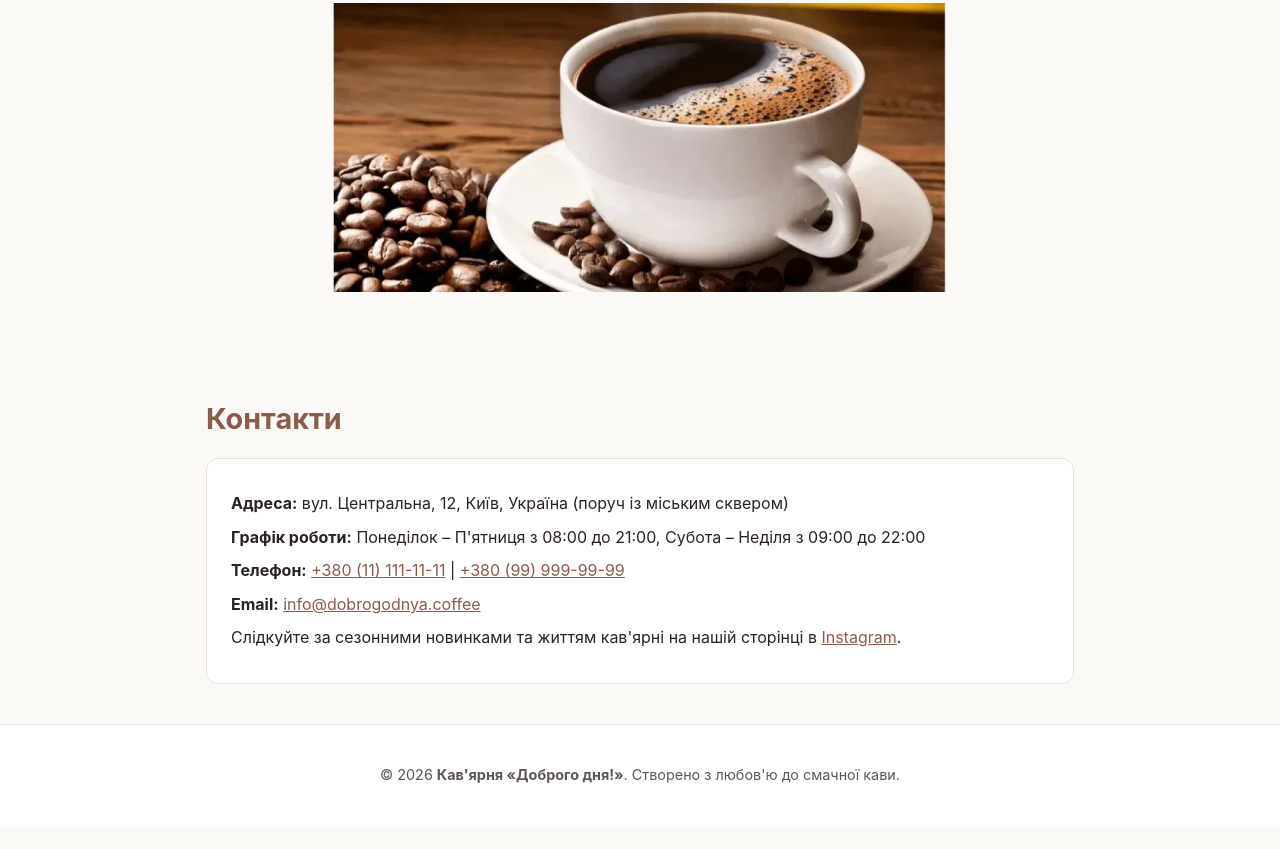
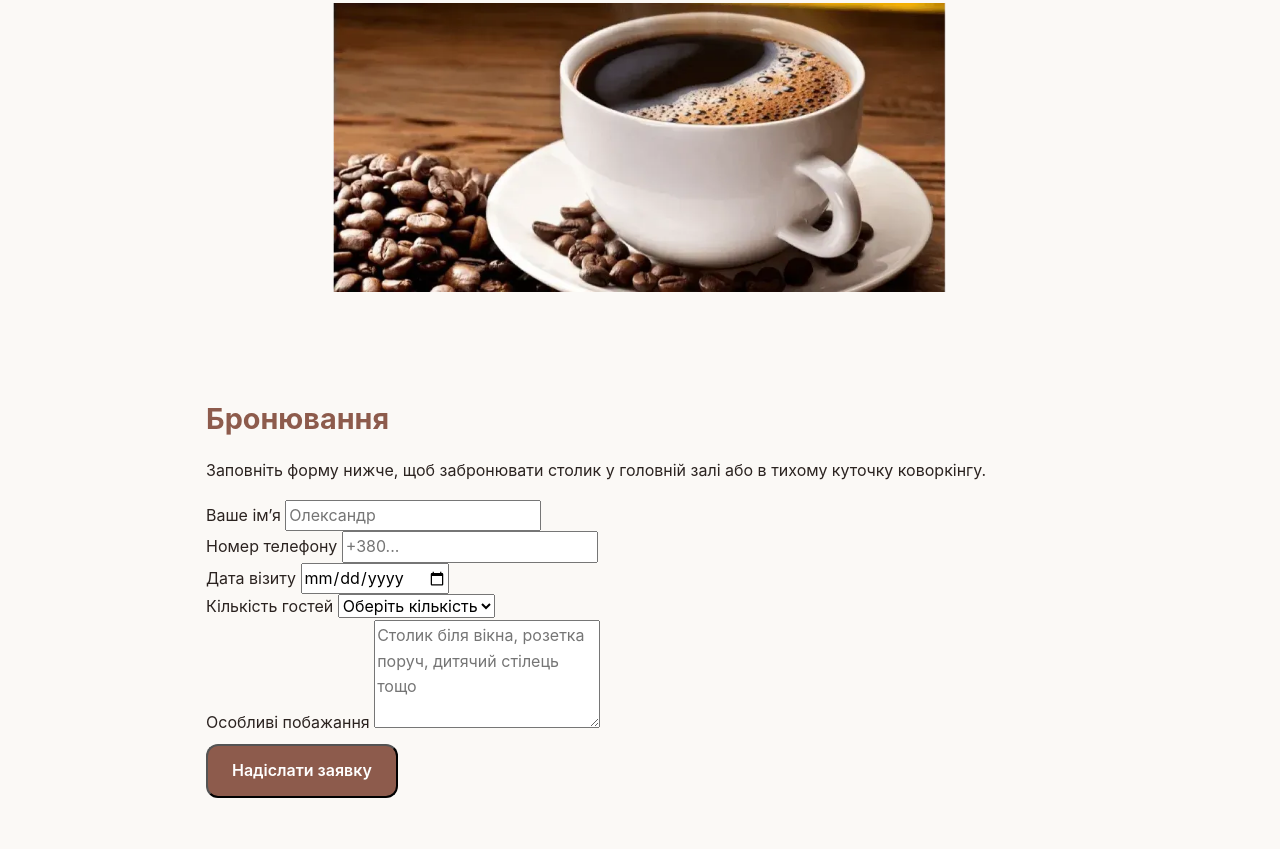
Before and after one commit to dimontttt/WEB_labs_2026, a plain HTML site: page index.html in a window 1280 px wide. Shown: the part 1922-2771 px from the top of the page. Before the commit the page ends 2747 px from the top, so only its background shows below. Drawn offline with Linux system fonts and the light colour scheme.

Commit message:
feat: add table booking form with validaton attributes

```diff
--- a/index.html
+++ b/index.html
@@ -13,7 +13,9 @@
             <nav class="main-nav" aria-label="Головна навігація">
                 <a class="nav-link" href="#about">Про нас</a>
                 <a class="nav-link" href="#services">Послуги та меню</a>
+                <a class="nav-link" href="#booking">Бронювання</a>
                 <a class="nav-link" href="#contacts">Контакти</a>
+
             </nav>
         </div>
     </header>
@@ -86,6 +88,71 @@
             </div>
         </section>
 
+        <section id="booking" class="section booking-section">
+            <div class="container">
+                <h2 class="section-title">Бронювання</h2>
+                <p class="section-text">Заповніть форму нижче, щоб забронювати столик у головній залі або в тихому куточку коворкінгу.</p>
+                <form class="booking-form" action="#" method="post">
+                    <div class="form-field">
+                        <label for="client-name">Ваше ім’я</label>
+                        <input
+                            id="client-name"
+                            name="client_name"
+                            type="text"
+                            minlength="2"
+                            placeholder="Олександр"
+                            required
+                        >
+                    </div>
+
+                    <div class="form-field">
+                        <label for="client-phone">Номер телефону</label>
+                        <input
+                            id="client-phone"
+                            name="client_phone"
+                            type="tel"
+                            placeholder="+380..."
+                            required
+                        >
+                    </div>
+
+                    <div class="form-field">
+                        <label for="booking-date">Дата візиту</label>
+                        <input
+                            id="booking-date"
+                            name="booking_date"
+                            type="date"
+                            min="2026-09-22"
+                            required
+                        >
+                    </div>
+
+                    <div class="form-field">
+                        <label for="guests-count">Кількість гостей</label>
+                        <select id="guests-count" name="guests_count" required>
+                            <option value="">Оберіть кількість</option>
+                            <option value="1">1 гість</option>
+                            <option value="2">2 гостей</option>
+                            <option value="3-4">3–4 гостей</option>
+                            <option value="5+">5+ гостей</option>
+                        </select>
+                    </div>
+
+                    <div class="form-field">
+                        <label for="special-wishes">Особливі побажання</label>
+                        <textarea
+                            id="special-wishes"
+                            name="special_wishes"
+                            rows="4"
+                            placeholder="Столик біля вікна, розетка поруч, дитячий стілець тощо"
+                        ></textarea>
+                    </div>
+
+                    <button type="submit" class="button submit-btn">Надіслати заявку</button>
+                </form>
+            </div>
+        </section>
+
         <section id="contacts" class="section contacts-section">
             <div class="container">
                 <h2 class="section-title">Контакти</h2>
```
